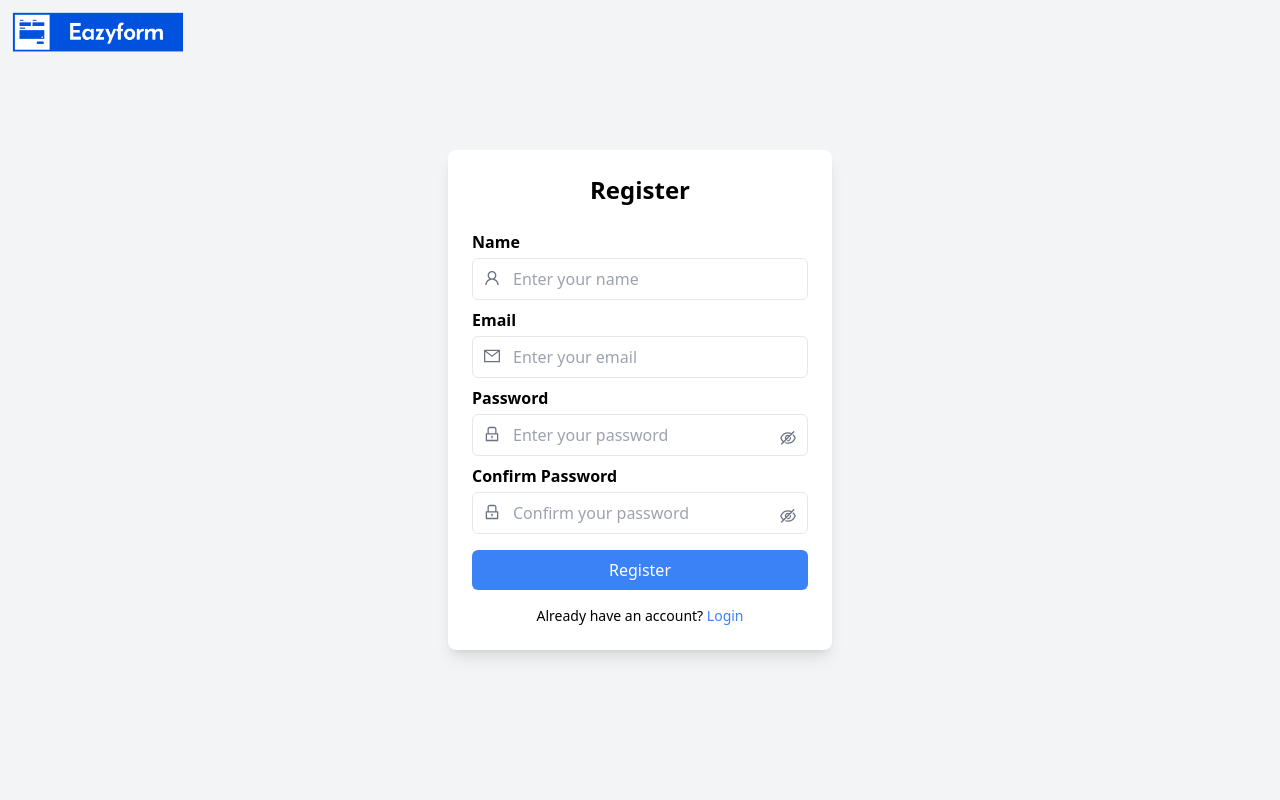
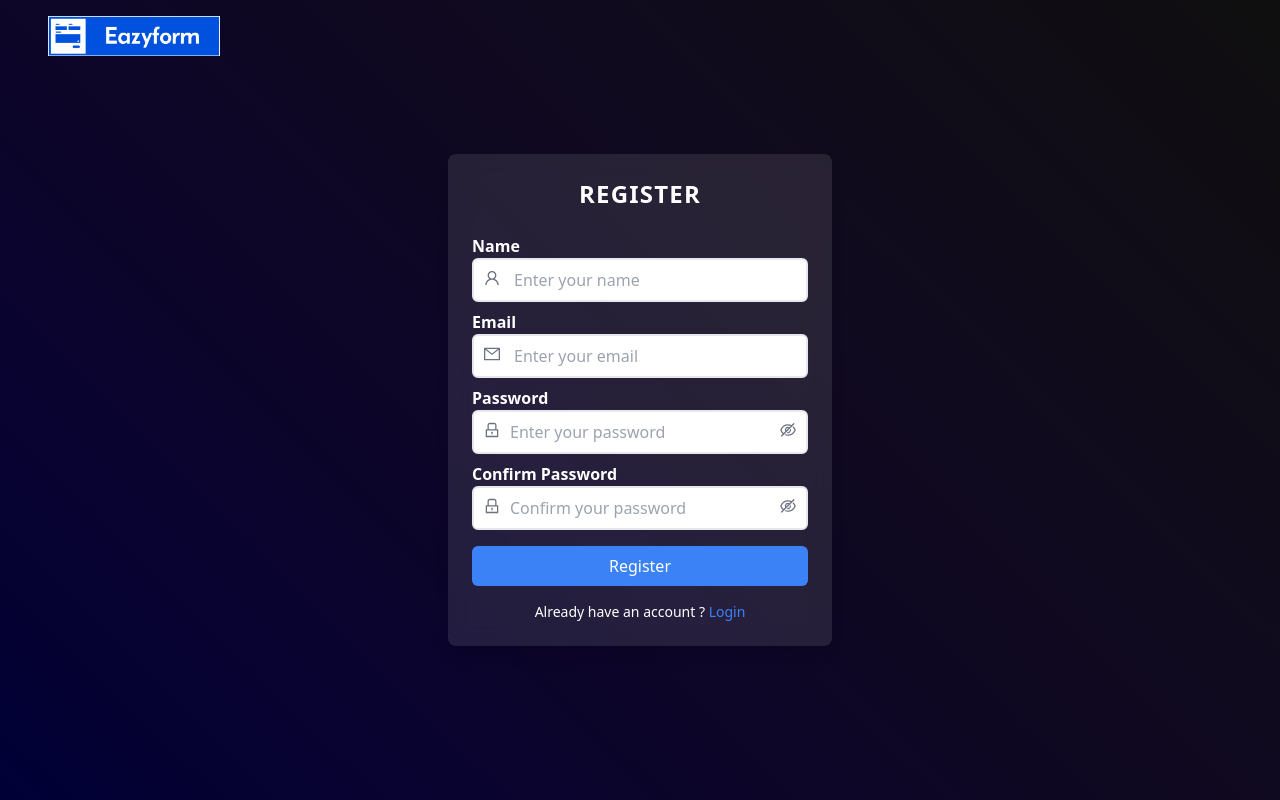
Before and after one commit to Abhiiix0/formspree_clone, a React (Create React App) app in the folder frontend/: page /signup in a window 1280 px wide. Built offline with nearby package versions, Linux system fonts and the light colour scheme; no server answers.

Commit message:
register page design change and done some correction

```diff
--- a/frontend/src/pages/Login.jsx
+++ b/frontend/src/pages/Login.jsx
@@ -67,11 +67,11 @@ const Login = () => {
     <div className="flex relative justify-center items-center min-h-screen gradient  bg-gray-100 p-4">
       <Link
         to="/"
-        className=" w-full  absolute top-3 cursor-pointer font-bold text-lg md:text-2xl text-white"
+        className=" w-full  absolute top-3 sm:top-4 cursor-pointer font-bold text-lg md:text-2xl text-white"
       >
         <img
           src={eazyformlogo}
-          className=" h-7 md:h-10 px-3 bg-transparent rounded-sm object-contain"
+          className=" h-7 md:h-10 px-4 sm:px-12 bg-transparent rounded-sm object-contain"
           alt="EazyForm Logo"
         />
       </Link>
--- a/frontend/src/pages/Register.jsx
+++ b/frontend/src/pages/Register.jsx
@@ -65,32 +65,34 @@ const Register = () => {
     setShowConfirmPassword((prev) => !prev);
 
   return (
-    <div className="flex justify-center relative items-center min-h-screen bg-gray-100 p-4">
+    <div className="flex justify-center relative items-center min-h-screen gradient bg-gray-100 p-4">
       <Link
         to="/"
-        className=" w-full  absolute top-3 cursor-pointer font-bold text-lg md:text-2xl text-white"
+        className=" w-full  absolute top-3 sm:top-4 cursor-pointer font-bold text-lg md:text-2xl text-white"
       >
         <img
           src={eazyformlogo}
-          className=" h-7 md:h-10 px-3 bg-transparent rounded-sm object-contain"
+          className=" h-7 md:h-10 px-4 sm:px-12 bg-transparent rounded-sm object-contain"
           alt="EazyForm Logo"
         />
       </Link>
       <form
         onSubmit={handleSubmit(onSubmit)}
-        className="w-full max-w-sm bg-white p-6 rounded-lg shadow-lg"
+        className="w-full max-w-sm bg-white/10 backdrop-blur-md p-6 rounded-lg shadow-lg"
       >
-        <h2 className="text-2xl font-bold mb-6 text-center">Register</h2>
+        <h2 className="text-2xl font-bold mb-6 text-center uppercase tracking-wider  text-white">
+          Register
+        </h2>
 
         {/* Name Field */}
         <div className="mb-2">
-          <label className="block mb-1 font-semibold">Name</label>
+          <label className="block  font-semibold text-white">Name</label>
           <div className="relative">
             <UserOutlined className="absolute top-3 left-3 text-gray-500" />
             <input
               type="text"
               placeholder="Enter your name"
-              className={`w-full pl-10 p-2 border rounded-md focus:outline-none focus:ring-2 focus:ring-blue-500 ${
+              className={`w-full pl-10 p-2 border-2 rounded-md outline-none  ${
                 errors.name ? "border-red-500" : ""
               }`}
               {...register("name", { required: "Name is required" })}
@@ -103,13 +105,13 @@ const Register = () => {
 
         {/* Email Field */}
         <div className="mb-2">
-          <label className="block mb-1 font-semibold">Email</label>
+          <label className="block text-white font-semibold">Email</label>
           <div className="relative">
             <MailOutlined className="absolute top-3 left-3 text-gray-500" />
             <input
               type="email"
               placeholder="Enter your email"
-              className={`w-full pl-10 p-2 border rounded-md focus:outline-none focus:ring-2 focus:ring-blue-500 ${
+              className={`w-full pl-10 p-2 border-2 rounded-md outline-none  ${
                 errors.email ? "border-red-500" : ""
               }`}
               {...register("email", {
@@ -128,13 +130,13 @@ const Register = () => {
 
         {/* Password Field */}
         <div className="mb-2">
-          <label className="block mb-1 font-semibold">Password</label>
+          <label className="block text-white font-semibold">Password</label>
           <div className="relative">
             <LockOutlined className="absolute top-3 left-3 text-gray-500" />
             <input
               type={showPassword ? "text" : "password"}
               placeholder="Enter your password"
-              className={`w-full pl-10 p-2 border rounded-md focus:outline-none focus:ring-2 focus:ring-blue-500 ${
+              className={`w-full pl-9 py-2 pr-9 border-2 rounded-md outline-none ${
                 errors.password ? "border-red-500" : ""
               }`}
               {...register("password", {
@@ -147,7 +149,7 @@ const Register = () => {
             />
             <button
               type="button"
-              className="absolute top-3 right-3 text-gray-500"
+              className="absolute top-2 right-3 text-gray-500"
               onClick={togglePasswordVisibility}
             >
               {showPassword ? <EyeTwoTone /> : <EyeInvisibleOutlined />}
@@ -162,13 +164,15 @@ const Register = () => {
 
         {/* Confirm Password Field */}
         <div className="mb-4">
-          <label className="block mb-1 font-semibold">Confirm Password</label>
+          <label className="block text-white font-semibold">
+            Confirm Password
+          </label>
           <div className="relative">
             <LockOutlined className="absolute top-3 left-3 text-gray-500" />
             <input
               type={showConfirmPassword ? "text" : "password"}
               placeholder="Confirm your password"
-              className={`w-full pl-10 p-2 border rounded-md focus:outline-none focus:ring-2 focus:ring-blue-500 ${
+              className={`w-full pl-9 py-2 pr-9 border-2 rounded-md outline-none ${
                 errors.confirmPassword ? "border-red-500" : ""
               }`}
               {...register("confirmPassword", {
@@ -179,7 +183,7 @@ const Register = () => {
             />
             <button
               type="button"
-              className="absolute top-3 right-3 text-gray-500"
+              className="absolute top-2 right-3 text-gray-500"
               onClick={toggleConfirmPasswordVisibility}
             >
               {showConfirmPassword ? <EyeTwoTone /> : <EyeInvisibleOutlined />}
@@ -201,8 +205,8 @@ const Register = () => {
         </button>
 
         {/* Login Link */}
-        <p className="mt-4 text-center text-sm">
-          Already have an account?{" "}
+        <p className="mt-4 text-white text-center text-sm">
+          Already have an account ?{" "}
           <Link to="/login" className="text-blue-500 hover:underline">
             Login
           </Link>
```
